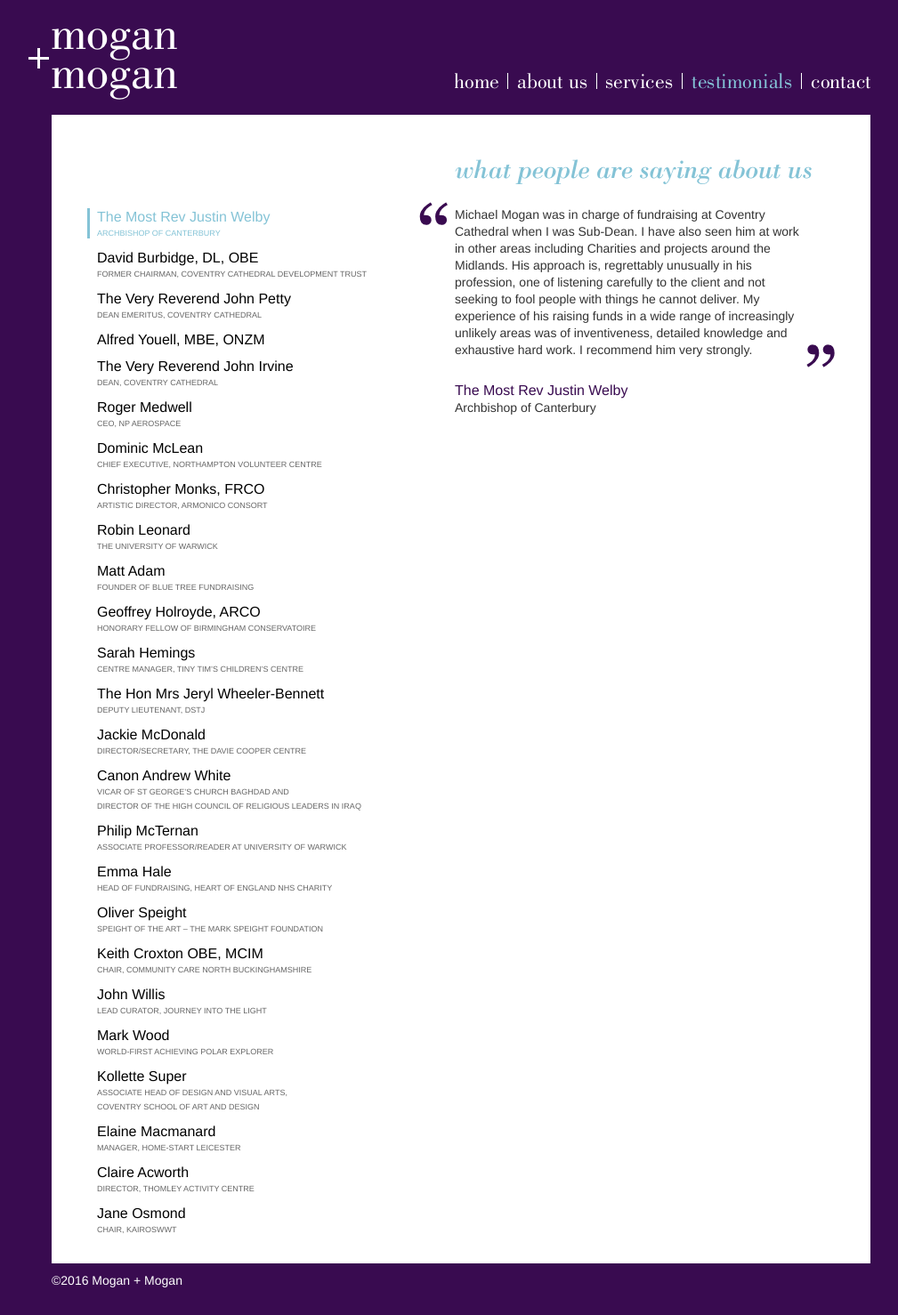
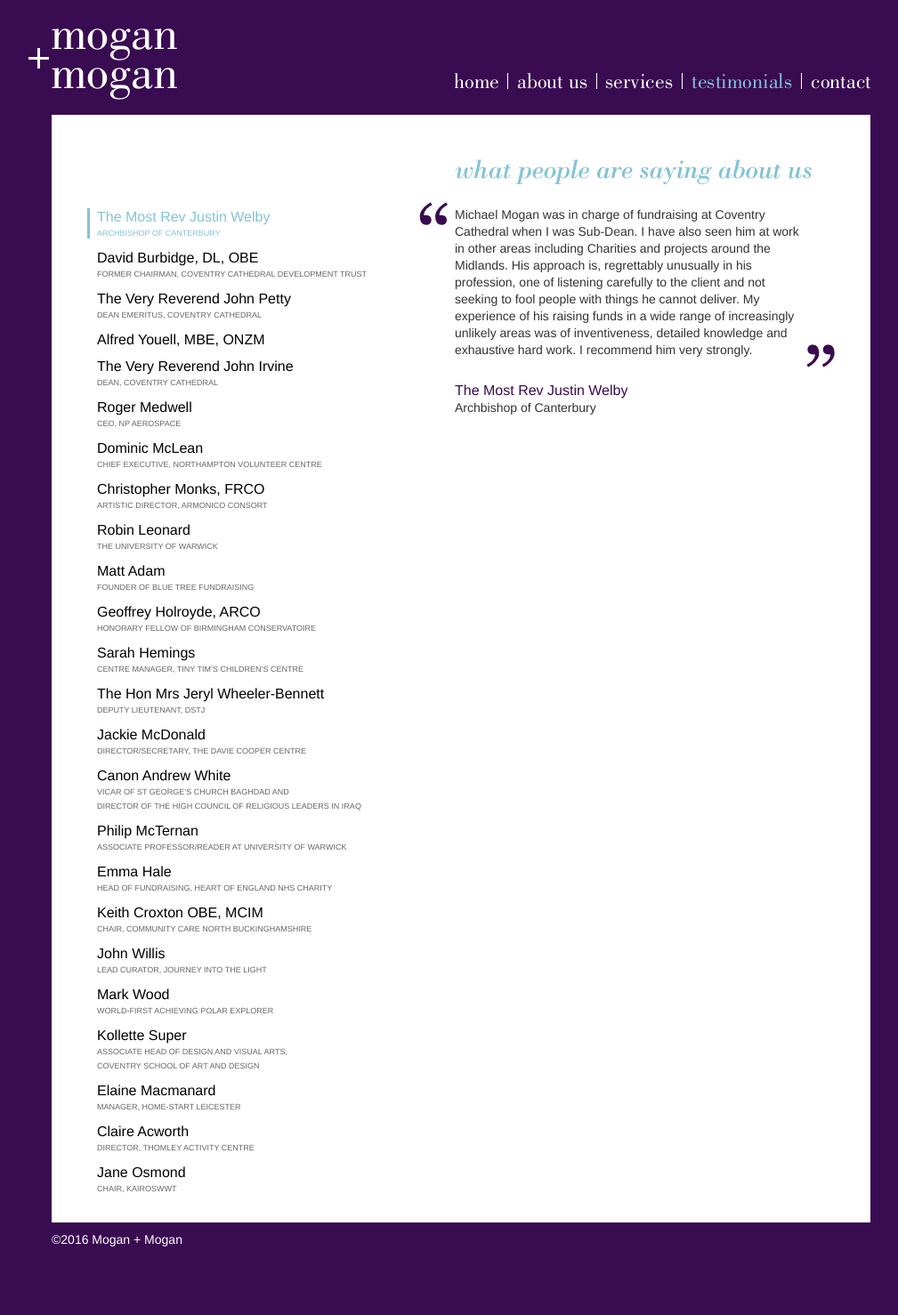
Before and after one commit to pixeltrix/moganandmogan, a Jekyll site: the page built from testimonials.html, in a window 1280 px wide. Shown: the whole page at 89% size, without its empty margins (122-1131 px from the left). Built offline with Jekyll 4.4.1, drawn with Linux system fonts in a browser that asks for light colours; after the commit the page ends 1432 px from its top, so only the background shows below that.

Commit message:
Remove Oliver Speight testimonial

```diff
--- a/testimonials.html
+++ b/testimonials.html
@@ -37,8 +37,6 @@ section: testimonials
 <span>Associate Professor/Reader at University of Warwick</span></a></li>
 <li><a href="#emma-hale">Emma Hale<br>
 <span>Head of Fundraising, Heart of England NHS Charity</span></a></li>
-<li><a href="#oliver-speight">Oliver Speight<br>
-<span>Speight of the Art – the Mark Speight Foundation</span></a></li>
 <li><a href="#keith-croxton">Keith Croxton OBE, MCIM<br>
 <span>Chair, Community Care North Buckinghamshire</span></a></li>
 <li><a href="#john-willis">John Willis<br>
@@ -154,12 +152,6 @@ proved most beneficial to our cause.</span></blockquote>
 <p>Head of Fundraising, Heart of England NHS Charity</p>
 </li>
 <li>
-<blockquote><span>Speight of the Art is fast developing into a nationally recognised children’s creative arts charity. In these difficult times, every donation penny counts! The great and generous British public alone is becoming hard pressed to dig deeper into its pockets. Michael Mogan, whom we met only a few months ago, has provided us with an enthusiastic and dynamic approach to our funding needs. His knowledge of those UK Trust sources provided a fitting platform on which to make donation requests. The results have been excellent. Funds began to arrive almost immediately, a fitting tribute to his knowledge. This registered charity, Speight of the Art – the Mark Speight Foundation has no hesitation in recommending his services to you. We are developing a long term relationship on a sound footing with him.
-</span></blockquote>
-<h3>Oliver Speight</h3>
-<p>Speight of the Art – the Mark Speight Foundation</p>
-</li>
-<li>
 <blockquote><span>We appointed Mogan and Mogan to help us find new donors in 2012. Michael discussed our needs and helped us revisit our appeal literature. He unearthed a significant number of potential funders we had not considered before which was very encouraging. Within three weeks of sending out appeals, we had fully recovered the sum invested and monies continue to arrive on a weekly basis. He has delivered what he set out to do for us and we have been impressed with the results.</span></blockquote>
 <p><img src="{{ site.baseurl }}/images/photos/keith-croxton.jpg" width="160" height="208" alt="Keith Croxton OBE, MCIM"></p>
 <h3>Keith Croxton OBE, MCIM</h3>
```
